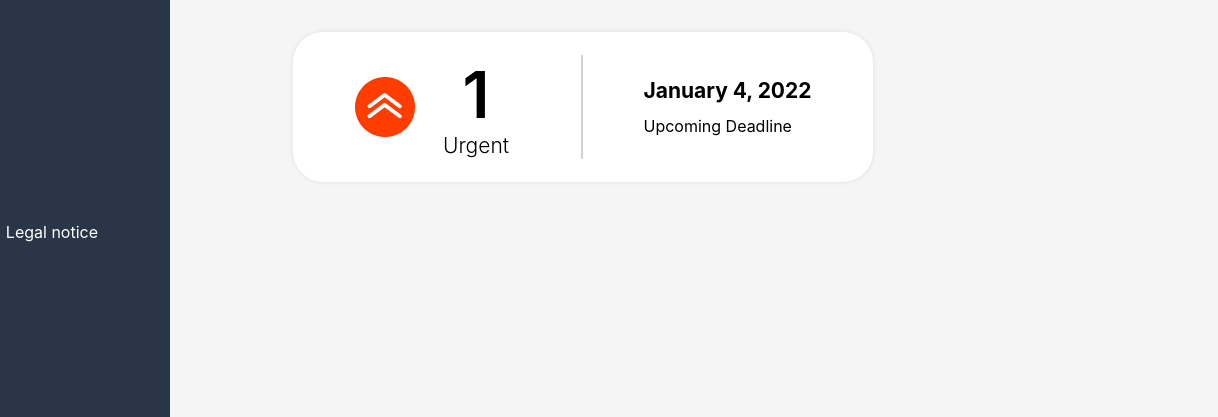
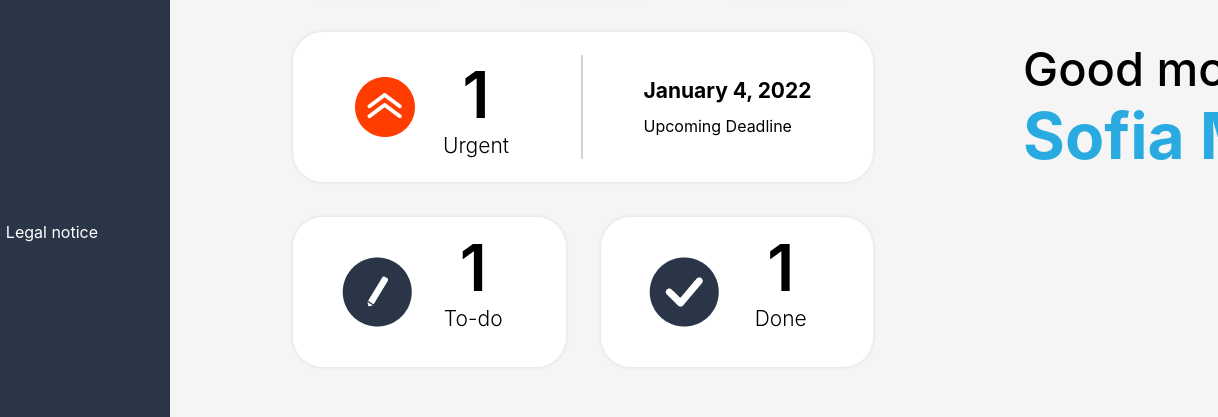
Before and after one commit to FrederikTissen/Join, a plain HTML site: page index.html in a window 1280 px wide. Shown: the part 504-921 px from the top of the page, 62-1280 px from the left. Drawn offline with Linux system fonts and the light colour scheme; a web font is replaced by a local one.

Commit message:
summary html+css done

```diff
--- a/index.html
+++ b/index.html
@@ -46,7 +46,9 @@
             <img src="./assets/img/info-logo.png" alt="">
             <span>Legal notice</span>
         </div>
-
+        <!--
+                ####    SIDEBAR - HEADER - END    ####
+        -->
         <div class="headline-index">
             <span>Summary</span>
             <img src="./assets/img/headline-bar.png">
@@ -68,6 +70,7 @@
                     <div class="sum-task">Awaiting Feedback</div>
                 </div>
             </div>
+            <div class="sum-mid-all">
                 <div class="sum-task-mid">
                     <div class="sum-mid-left">
                         <img src="./assets/img/urgent-round.png">
@@ -82,7 +85,28 @@
                         <span class="sum-mid-span-bottom"> Upcoming Deadline</span>
                     </div>
                 </div>
-            <div></div>
+                <div class="sum-mid-greeting">
+                    <span class="sum-mid-span-greeting">Good morning,</span> <!-- text change via js -->
+                    <span class="sum-mid-span-username">Sofia Müller</span> <!-- text change via js -->
+                </div>
+            </div>
+            <div class="sum-bottom-overview">
+                <div class="sum-bottom-div"> <!--left-->
+                    <img src="./assets/img/to-do.png">
+                    <div class="sum-bottom-right-section">
+                        <div class="sum-task-number">1</div>
+                        <div class="sum-task">To-do</div>
+                    </div>
+                </div>
+                <div class="sum-bottom-div"> <!--right-->
+                    <img src="./assets/img/done-color.png">
+                    <div class="sum-bottom-right-section">
+                        <div class="sum-task-number">1</div>
+                        <div class="sum-task">Done</div>
+                    </div>
+                </div>
+            </div>
+        </div>
     </div>
 
 
--- a/style.css
+++ b/style.css
@@ -119,6 +119,10 @@ body {
     padding-left: 10px;
 }
 
+/*
+    ####    END SIDEBAR - HEADER    ####
+*/
+
 .headline-index {
     display: flex;
     flex-direction: row;
@@ -187,6 +191,11 @@ body {
     font-weight: 300;
 }
 
+.sum-mid-all {
+    display: flex;
+    flex-direction: row;
+}
+
 .sum-task-mid {
     display: flex;
     flex-direction: row;
@@ -230,6 +239,26 @@ body {
     gap: 13px;
 }
 
+.sum-mid-greeting {
+    display: flex;
+    flex-direction: column;
+    justify-content: center;
+    align-items: flex-start;
+    margin-left: 150px;
+    width: 385px;
+}
+
+.sum-mid-span-greeting {
+    font-size: 47px;
+    font-weight: 500;
+}
+
+.sum-mid-span-username {
+    font-size: 64px;
+    font-weight: 700;
+    color: #29ABE2;
+}
+
 .sum-mid-span-top {
     font-size: 21px;
     font-weight: 700;
@@ -240,3 +269,33 @@ body {
     font-size: 16px;
     text-align: center;
 }
+
+.sum-bottom-overview {
+    display: flex;
+    flex-direction: row;
+    align-items: center;
+    gap: 35px;
+    width: 580px;
+    height: 150px;
+}
+
+.sum-bottom-div {
+    display: flex;
+    flex-direction: row;
+    justify-content: center;
+    align-items: center;
+    gap: 18px;
+    background-color: #FFFFFF;
+    width: 272.5px;
+    height: 150px;
+    box-shadow: 0px 0px 4px rgba(0, 0, 0, 0.1);
+    border-radius: 30px;
+}
+
+.sum-bottom-right-section {
+    display: flex;
+    flex-direction: column;
+    justify-content: center;
+    align-items: center;
+    text-align: center;
+}
```
Also changed, not shown: 2 other files. Lines whose indentation alone changed are shown as unchanged.
